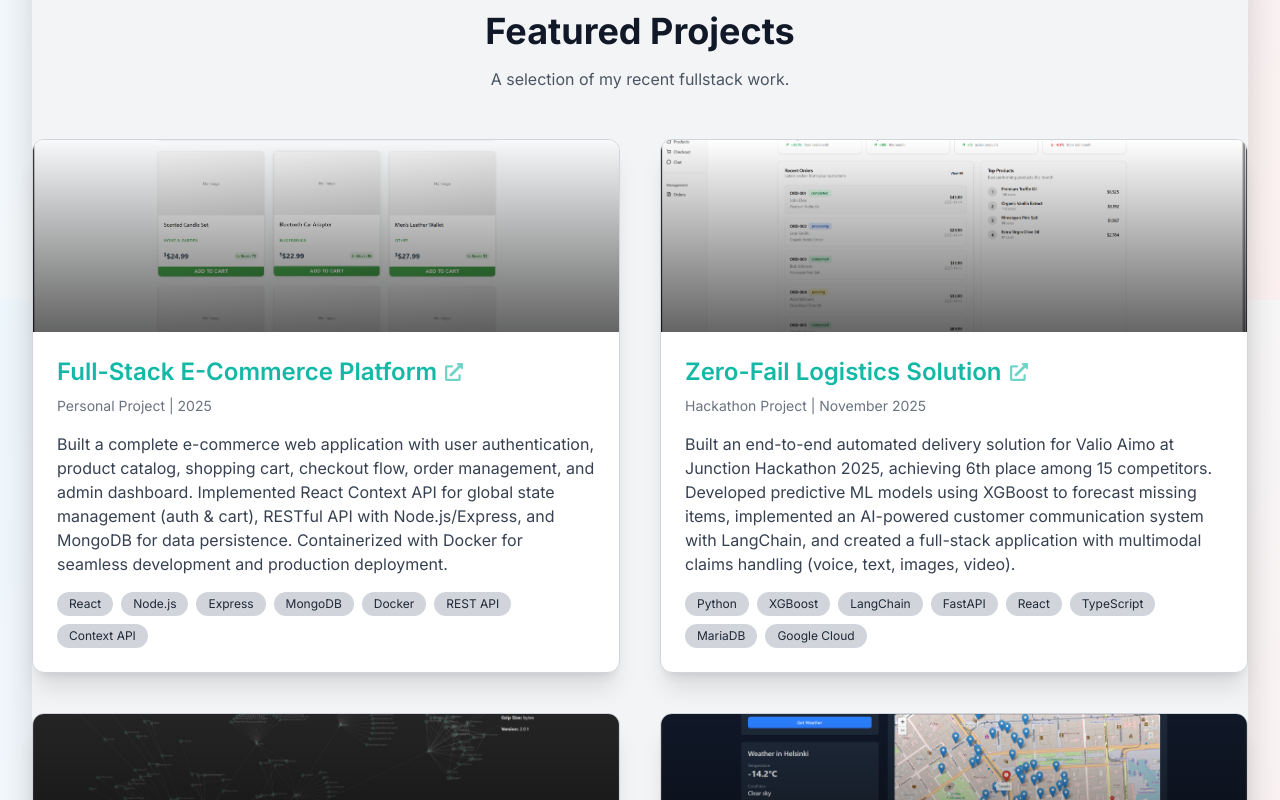
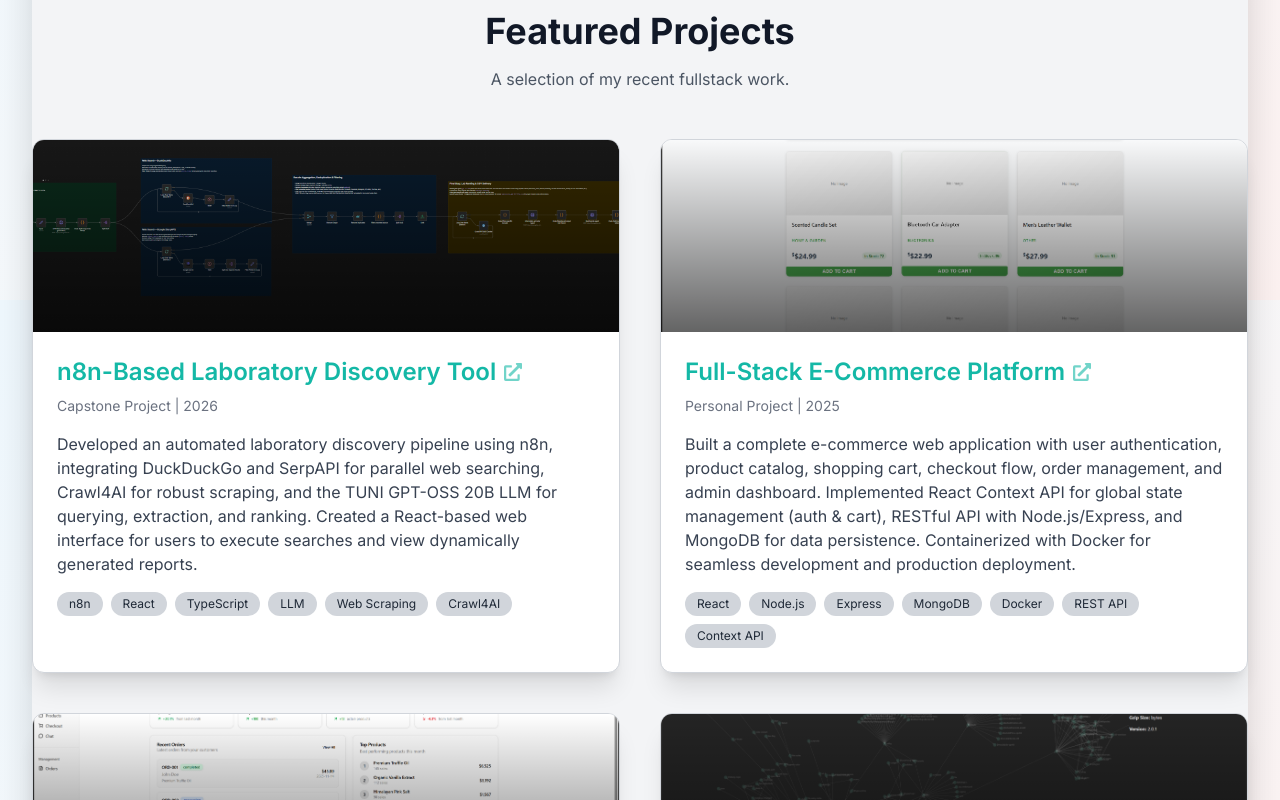
Before and after one commit to pasiones/portfolio, a React (Vite) app: page / in a window 1280 px wide. Shown: the part 2900-3700 px from the top of the page. Built offline with nearby package versions, Linux system fonts and the light colour scheme.

Commit message:
feat: add n8n-Based Laboratory Discovery Tool project to PROJECTS_DATA

```diff
--- a/src/constants/data.ts
+++ b/src/constants/data.ts
@@ -12,6 +12,7 @@ import ValioAimo from '../assets/projects/valioaimo.png';
 import NPMDep from '../assets/projects/npm-dependency-visualizer.png';
 import SmartTravelCompanion from '../assets/projects/smart-travel-companion.png';
 import WeatherApp from '../assets/projects/weather-app.png';
+import n8nLabDiscovery from '../assets/projects/n8n-lab-discovery.png';
 
 export const ROLES_DATA: string[] = [
     'Full-Stack Developer',
@@ -127,6 +128,17 @@ export interface Project {
 }
 
 export const PROJECTS_DATA: Project[] = [
+    {
+        title: 'n8n-Based Laboratory Discovery Tool',
+        period: 'Capstone Project | 2026',
+        description:
+            'Developed an automated laboratory discovery pipeline using n8n, integrating DuckDuckGo and SerpAPI for parallel web searching, ' +
+            'Crawl4AI for robust scraping, and the TUNI GPT-OSS 20B LLM for querying, extraction, and ranking. Created a React-based ' +
+            'web interface for users to execute searches and view dynamically generated reports.',
+        tags: ['n8n', 'React', 'TypeScript', 'LLM', 'Web Scraping', 'Crawl4AI'],
+        link: 'https://github.com/GPT-Laboratory/SloppyAhh_Case-8-n8n-Based-Laboratory-Discovery-Tool',
+        image: n8nLabDiscovery
+    },
     {
         title: 'Full-Stack E-Commerce Platform',
         period: 'Personal Project | 2025',
```
Also changed, not shown: src/assets/projects/n8n-lab-discovery.png (added).
